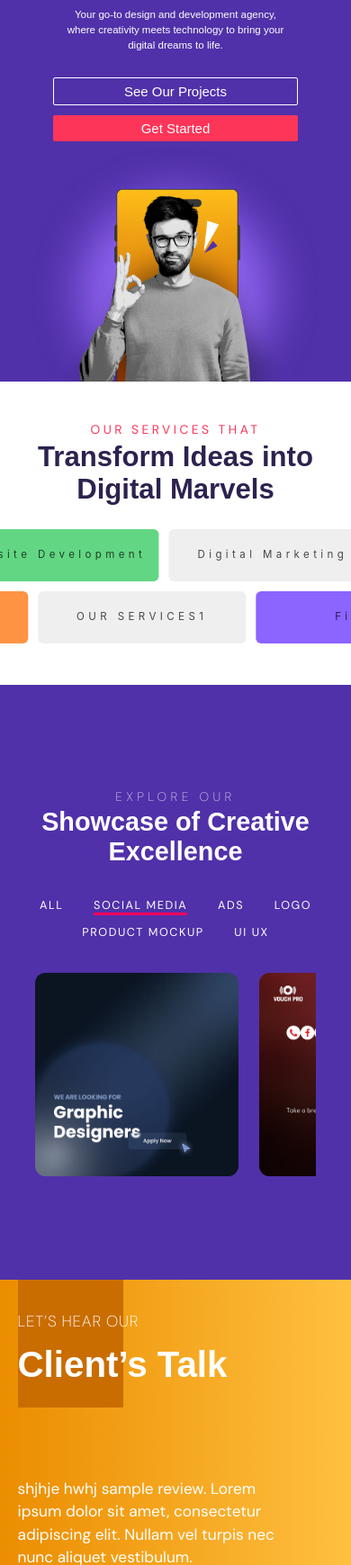
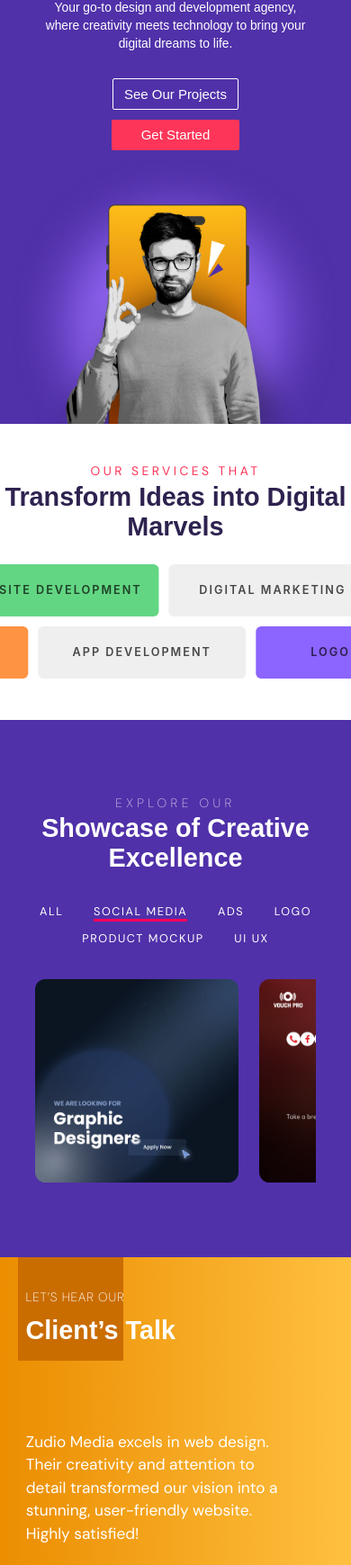
Before and after one commit to harshKumar029/Agency, a React app: page / in a window 390 px wide. Shown: the part 261-2000 px from the top of the page at 90% size. Built offline with nearby package versions, Linux system fonts and the light colour scheme.

Commit message:
responsive

```diff
--- a/src/component/clientTalk/clientTalk.css
+++ b/src/component/clientTalk/clientTalk.css
@@ -1,5 +1,5 @@
 .ClientTalk {
-    margin-top: 10rem;
+    margin-top: 7.2rem;
     width: 100%;
     background: linear-gradient(270deg, #FFC040 0.12%, #EB8D00 99.91%);
 }
@@ -26,7 +26,7 @@
 .ClientTalk .rect h1{
     color: #FFF;
     font-family: 'Poppins', sans-serif;
-    font-size: 2.7rem;
+    font-size: 2.5rem;
     font-style: normal;
     font-weight: 700;
     line-height: 99.971%; /* 61.982px */
@@ -55,7 +55,7 @@
     line-height: 147.2%; /* 41.216px */
     margin-left: 10%;
     margin-top: 5%;
-    padding-bottom: 5%;
+    /* padding-bottom: 5%; */
 }
 .ClientTalk h4 span {
     opacity: 0.9;
@@ -68,6 +68,7 @@
 .author-pagi{
     display: flex;
     justify-content: space-between;
+    padding-bottom: 10%;
 }
 /* Pagination container */
 .clints-pagination {
@@ -112,27 +113,28 @@
 @media only screen and (max-width: 425px) {
     .rect {
         width: 30%;
+        /* margin-left: 2.5rem; */
     }
     .ClientTalk p {
         /* 47.104px */
-        margin-left: 5%;
+        margin-left: 2.5rem;
         margin-top: 10%;
         max-width: 75%;
         margin-top: 20%;
     }
 
     .ClientTalk .rect h3 {
-        font-size: 1.5rem;
-        margin-left: 0px;
+        font-size: 1.2rem;
+        margin-left: 9px;
     }
     .ClientTalk .rect h1 {
-        font-size: 3.5rem;
-        margin-left: 0px;
+        font-size: 2.5rem;
+        margin-left: 9px;
 
     }
     .ClientTalk h4{
         margin-top: 20% ;
-        margin-left: 5%;
+        margin-left: 2.5rem;
     }
     .clints-pagination{
         margin-top: 25% ;
--- a/src/component/clientTalk/clientTalk.js
+++ b/src/component/clientTalk/clientTalk.js
@@ -4,33 +4,27 @@ import "./clientTalk.css"
 const reviewsData = [
   {
     id: 1,
-    author: 'John Doe',
-    discription: 'social influencer',
-    text: 'qwihh whdwi Lorem ipsum dolor sit amecininundcw cwbihsectetur adipiscing elit. Nullam vel turpis nec nunc aliquet vestibulum.',
+    author: 'Rajat Garg,',
+    discription: 'Founder @Bosscoder Academy',
+    text: 'Zudio Media designs are superb. They combine creativity and precision, resulting in visually stunning and effective work.',
   },
   {
     id: 2,
-    author: 'Jane',
-    discription: 'social influencer',
-    text: 'shjhje hwhj sample review. Lorem ipsum dolor sit amet, consectetur adipiscing elit. Nullam vel turpis nec nunc aliquet vestibulum.',
+    author: 'Vidhu Goel',
+    discription: 'Founder @Vidaa Crunch',
+    text: 'Zudio Media excels in web design. Their creativity and attention to detail transformed our vision into a stunning, user-friendly website. Highly satisfied!',
   },
   {
     id: 3,
-    author: 'Rahul',
-    discription: 'social influencer',
-    text: 'noewn iuewqniu sample review. Lorem ipsum dolor sit amet, adipiscing elit. Nullam vel turpis nec nunc aliquet vestibulum.',
+    author: 'Yash Garg',
+    discription: 'Founder @collegesetu',
+    text: '"Zudio Media social media designs are exceptional. Their creativity and expertise shine, capturing our brand essence beautifully. Highly recommend!',
   },
   {
     id: 4,
-    author: 'nisha',
-    discription: 'social influencer',
-    text: 'lorem uonbicbiebw ijqeibcis a sample review. Lorem ipsum dolor sit amet,adipiscing elit. Nullam vel turpis nec nunc aliquet vestibulum.',
-  },
-  {
-    id: 5,
-    author: 'sonali',
-    discription: 'social influencer',
-    text: 'heloooooooooo is a sample review. Lorem ipsum dolor sit amet, cg elit. Nullam vel turpis nec nunc aliquet vestibulum.',
+    author: 'Deepak',
+    discription: 'Founder @Puppy World',
+    text: 'Zudio Media development team consistently delivers excellent solutions combining expertise and commitment for project success. Highly recommended!',
   },
 ];
 
--- a/src/component/footer/footer.css
+++ b/src/component/footer/footer.css
@@ -139,4 +139,10 @@
         font-weight: 400;
         margin-top: .5rem;
     }
+    .rights{
+        flex-direction: column;
+    }
+    .footer-content div div{
+        text-align: center;
+    }
 }
--- a/src/component/footer/footer.js
+++ b/src/component/footer/footer.js
@@ -1,5 +1,5 @@
 import React from 'react'
-import { AiFillFacebook,AiFillInstagram } from "react-icons/ai";
+import { AiFillLinkedin,AiFillInstagram } from "react-icons/ai";
 import { IoLogoWhatsapp } from "react-icons/io";
 import './footer.css'
 
@@ -26,7 +26,7 @@ const footer = () => {
                         <div>
                             <AiFillInstagram className='soc-icon' />
                             <IoLogoWhatsapp className='soc-icon' />
-                            <AiFillFacebook className='soc-icon' />
+                            <AiFillLinkedin className='soc-icon' />
                         </div>
                     </div>
                 </div>
--- a/src/component/hero/hero.css
+++ b/src/component/hero/hero.css
@@ -164,10 +164,10 @@
 
   }
   .seeOurProject-button1{
-    padding: .5rem 2.8rem;
+    padding: .7rem 2.8rem;
   }
   .seeOurProject {
-    padding: .5rem 1rem;
+    padding: .7rem 1rem;
   }
   .heroSec h3 {
     line-height: 17px;
@@ -195,7 +195,7 @@
     align-self: center;
     text-align-last: center;
     padding: 0%;
-    margin-top: 2rem;
+    margin-top: 1rem;
   }
   .getStarted {
     flex-direction: column-reverse;
@@ -214,10 +214,11 @@
 
   }
   .hero-img img {
-    width: 29rem;
+    width: 33rem;
   }
   .heroSec h3{
-    font-size: 1rem;
+    font-size: 1.2rem;
+    line-height: 20px;
   }
 
   .getStarted button {
@@ -228,3 +229,8 @@
     margin-bottom:1rem ;
   }
 }
+@media only screen and (max-width: 376px){
+  .hero-img img {
+    width: 28rem;
+  }
+}
--- a/src/component/hero/hero.js
+++ b/src/component/hero/hero.js
@@ -1,10 +1,11 @@
 import React from "react";
+import { HashLink as Link } from 'react-router-hash-link';
 import './hero.css'
 
 const hero = () => {
   return (
     <>
-      <div className="heroSec">
+      <div className="heroSec" id="home">
         <div className="hero-cont">
 
           <h1 className="HeroTxt">
@@ -15,17 +16,17 @@ const hero = () => {
             <br></br>
             in the market
           </h1>
-          <h3>Your go-to design and development agency,<br/> where creativity meets technology to bring your<br/> digital dreams to life.
+          <h3>Your go-to design and development agency,<br /> where creativity meets technology to bring your<br /> digital dreams to life.
           </h3>
           <div className="getStarted">
-            <button href="#" className="seeOurProject-button1">Get Started</button>
-            <button href="#" className="seeOurProject">See Our Projects</button>
+            <Link smooth to="#work"><button href="#" className="seeOurProject-button1">Get Started</button></Link>
+            <Link smooth to="#work"><button href="#" className="seeOurProject">See Our Projects</button></Link>
           </div>
         </div>
         <div className="hero-img">
-        <div class="circle-gradient"></div>
+          <div class="circle-gradient"></div>
           <img src="./assets/img/hero-img.png" alt="hero-img" />
-         </div>
+        </div>
       </div>
     </>
   );
--- a/src/component/navbar.js
+++ b/src/component/navbar.js
@@ -51,10 +51,10 @@ const Navbar = () => {
           <div className='menu-link'>
             {isOpen && (
               <ul>
-                <li><Link to="" onClick={handleLinkClick}>HOME</Link></li>
-                <li><Link smooth to="/about" onClick={handleLinkClick}>SERVICE</Link></li>
-                <li><Link smooth to="/product" onClick={handleLinkClick}>PORTFOLIO</Link></li>
-                <li><Link smooth to="/training" onClick={handleLinkClick}>ABOUT</Link></li>
+                <li><Link smooth to="#home" onClick={handleLinkClick}>HOME</Link></li>
+                <li><Link smooth to="#service" onClick={handleLinkClick}>SERVICE</Link></li>
+                <li><Link smooth to="#work" onClick={handleLinkClick}>Work</Link></li>
+                <li><Link smooth to="#about" onClick={handleLinkClick}>ABOUT</Link></li>
                 {/* <Link className='Butt_contact' smooth to="#contact" onClick={handleLinkClick}><button className='nav_contact' >Contact us</button></Link> */}
               </ul>
 
--- a/src/component/ourService/ourService.css
+++ b/src/component/ourService/ourService.css
@@ -20,7 +20,7 @@
 .serviceContent h1 {
     margin-top: 1%;
     color: #2E224F;
-    font-size: 2.7rem;
+    font-size: 2.5rem;
     font-family: 'Poppins', sans-serif;;
 }
 
@@ -97,7 +97,10 @@
 
 @media only screen and (max-width: 850px) {
     .slide{
-      font-size: 1rem;
+      font-size: 1.1rem;
+      font-weight: 600;
+      letter-spacing: 2px;
+      text-transform: uppercase;
     }
     /* .serviceFirst div ,.serviceSecond div{
         padding:1.5rem 3rem ;
@@ -105,6 +108,6 @@
   }
   @media only screen and (max-width: 550px){
     .ourService{
-      margin-top: -70px;
+      margin-top: -79px;
     }
   }
--- a/src/component/ourService/ourService.js
+++ b/src/component/ourService/ourService.js
@@ -5,46 +5,46 @@ const OurService = () => {
 
   return (
     <>
-      <div className='ourService'>
+      <div className='ourService' id='service'>
         <div className='serviceContent'>
           <h4>OUR SERVICES THAT</h4>
           <h1>Transform Ideas into Digital Marvels</h1>
         </div>
         <div className='serviceList1 slider-container'>
           <div className='slider1'>
-            <div className='slide' style={{backgroundColor:"#FF9344"}}>Brand Identity Design</div>
+            <div className='slide' style={{ backgroundColor: "#FF9344" }}>Brand Design</div>
             <div className='slide' >UI&UX Design</div>
-            <div className='slide' style={{backgroundColor:"#FFD74B"}}>Graphic Design</div>
+            <div className='slide' style={{ backgroundColor: "#FFD74B" }}>Graphic Design</div>
             <div className='slide' >Content Creation</div>
-            <div className='slide' style={{backgroundColor:"#63D683"}}>Website Development</div>
+            <div className='slide' style={{ backgroundColor: "#63D683" }}>Website Development</div>
             <div className='slide' >Digital Marketing</div>
           </div>
           <div className='slider1'>
-          <div className='slide' style={{backgroundColor:"#FF9344"}}>Brand Identity Design</div>
+            <div className='slide' style={{ backgroundColor: "#FF9344" }}>Brand Design</div>
             <div className='slide' >UI&UX Design</div>
-            <div className='slide' style={{backgroundColor:"#FFD74B"}}>Graphic Design</div>
+            <div className='slide' style={{ backgroundColor: "#FFD74B" }}>Graphic Design</div>
             <div className='slide' >Content Creation</div>
-            <div className='slide' style={{backgroundColor:"#63D683"}}>Website Development</div>
+            <div className='slide' style={{ backgroundColor: "#63D683" }}>Website Development</div>
             <div className='slide' >Digital Marketing</div>
-            </div>
+          </div>
 
         </div>
         <div className='serviceList2 slider-container'>
           <div className='slider2'>
-            <div className='slide' style={{backgroundColor:"#8C64FF"}}>First1</div>
-            <div className='slide'>OUR SERVICES1</div>
-            <div className='slide' style={{backgroundColor:"#FF3F84"}}>OUR SERVICES1</div>
-            <div className='slide'>OUR SERVICES1</div>
-            <div className='slide' style={{backgroundColor:"#FF9344"}}>OUR SERVICES1</div>
-            <div className='slide'>OUR SERVICES1</div>
+            <div className='slide' style={{ backgroundColor: "#8C64FF" }}>Logo design</div>
+            <div className='slide'>social media marketing</div>
+            <div className='slide' style={{ backgroundColor: "#FF3F84" }}>print media</div>
+            <div className='slide'>product design</div>
+            <div className='slide' style={{ backgroundColor: "#FF9344" }}>seo</div>
+            <div className='slide'>app development</div>
           </div>
           <div className='slider2'>
-          <div className='slide' style={{backgroundColor:"#8C64FF"}}>First1</div>
-            <div className='slide'>OUR SERVICES1</div>
-            <div className='slide' style={{backgroundColor:"#FF3F84"}}>OUR SERVICES1</div>
-            <div className='slide'>OUR SERVICES1</div>
-            <div className='slide' style={{backgroundColor:"#FF9344"}}>OUR SERVICES1</div>
-            <div className='slide'>OUR SERVICES1</div>
+          <div className='slide' style={{ backgroundColor: "#8C64FF" }}>Logo design</div>
+            <div className='slide'>social media marketing</div>
+            <div className='slide' style={{ backgroundColor: "#FF3F84" }}>print media</div>
+            <div className='slide'>product design</div>
+            <div className='slide' style={{ backgroundColor: "#FF9344" }}>seo</div>
+            <div className='slide'>app development</div>
           </div>
 
         </div>
--- a/src/component/ourWork/ourWork.js
+++ b/src/component/ourWork/ourWork.js
@@ -17,12 +17,12 @@ const OurWork = () => {
      if (selectedCategory === 'all') {
       return (
         <>
-          <div className='first imgContainer' id="social1"><img src='assets/img/ourWork/socialmedia/graphic-des.jpg' alt='socialmedia-img' /></div>
-          <div className='second imgContainer' id="social1"><img src='assets/img/ourWork/socialmedia/Dussehra.jpg' alt='socialmedia-img' /></div>
-          <div className='first imgContainer' id="social1"><img src='assets/img/ourWork/socialmedia/voutch-pro.png' alt='socialmedia-img' /></div>
+                  <div className='first imgContainer' id="social1"><img src='assets/img/ourWork/socialmedia/voutch-pro.png' alt='socialmedia-img' /></div>
           <div className='second imgContainer' id="social2"><img src='assets/img/ourWork/socialmedia/billbergia.png' alt='socialmedia-img' /></div>
           <div className='first imgContainer' id="social3"><img src='assets/img/ourWork/socialmedia/kismatguru.png' alt='socialmedia-img' /></div>
           <div className='first imgContainer' id="social1"><img src='assets/img/ourWork/ads/Billbergia-ad.jpg' alt='socialmedia-img' /></div>
+          <div className='first imgContainer' id="social1"><img src='assets/img/ourWork/socialmedia/graphic-des.jpg' alt='socialmedia-img' /></div>
+          <div className='second imgContainer' id="social1"><img src='assets/img/ourWork/socialmedia/Dussehra.jpg' alt='socialmedia-img' /></div>
           <div className='first imgContainer' id="social1"><img src='assets/img/ourWork/ads/masterclass-ad.jpg' alt='socialmedia-img' /></div>
           <div className='first imgContainer' id="social1"><img src='assets/img/ourWork/ads/system-des-ad.jpg' alt='socialmedia-img' /></div>
           <div className='first imgContainer' id="social1"><img src='assets/img/ourWork/product-moc/product.jpg' alt='socialmedia-img' /></div>
@@ -76,7 +76,7 @@ const OurWork = () => {
   };
 
   return (
-    <div className='OurWork'>
+    <div className='OurWork' id='work'>
       <div className='OurWorkHead'>
         <h4>EXPLORE OUR</h4>
         <h1>Showcase of Creative Excellence</h1>
--- a/src/component/ourWork/ourwork.css
+++ b/src/component/ourWork/ourwork.css
@@ -1,6 +1,6 @@
 @import url('https://fonts.googleapis.com/css2?family=DM+Sans:opsz,wght@9..40,200;9..40,400&display=swap');
 .OurWork {
-margin-top: 10rem;
+margin-top: 7.2rem;
 /* margin-bottom: 5rem; */
 }
 
--- a/src/component/weDo/weDo.css
+++ b/src/component/weDo/weDo.css
@@ -122,7 +122,7 @@
     .img-mob img{
         width: 100%;
     }
-    .weDo h1{
+    .weDo h1, .weDo h3{
         margin: 0;
     }
     .weDoContainer .weDoPara p {
--- a/src/component/weDo/weDo.js
+++ b/src/component/weDo/weDo.js
@@ -4,7 +4,7 @@ import "./weDo.css";
 const weDo = () => {
   return (
     <>
-      <div className="weDoContainer">
+      <div className="weDoContainer" id="about">
         <div className="flex-box">
           <div className="img-dex"><img src="./assets/img/rocket1.svg" alt="rocket-img"/></div>
           <div>
--- a/src/index.js
+++ b/src/index.js
@@ -15,13 +15,13 @@ root.render(
 <>
 <BrowserRouter>
 <Navbar/>
-</BrowserRouter>
 <Hero/>
 <OurService/>
 <OurWork />
 <ClientTalk/>
 <WeDo/>
 <Footer/>
+</BrowserRouter>
 </>
 );
 
```
Also changed, not shown: src/component/navbar.css (+1 -15 lines).
